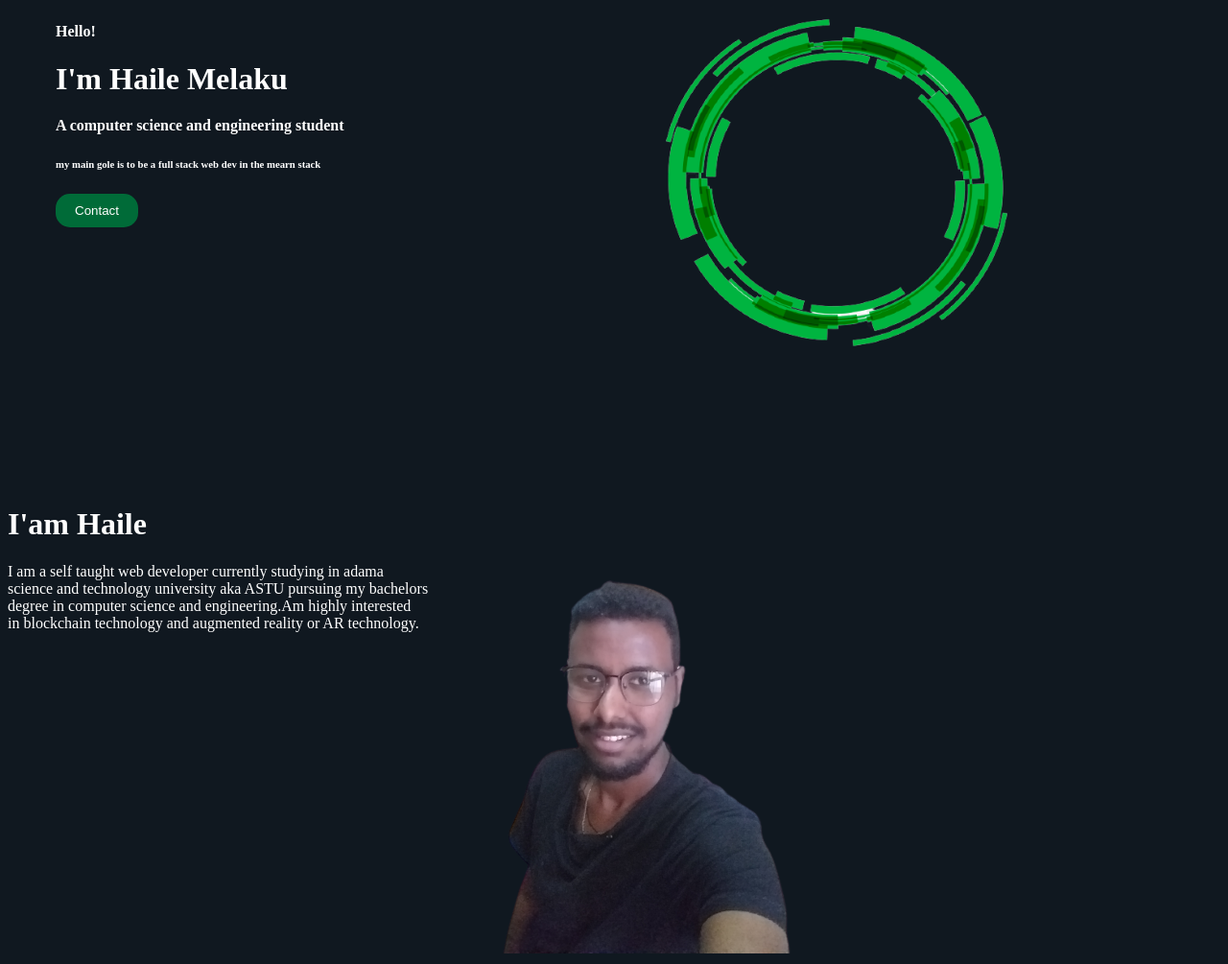
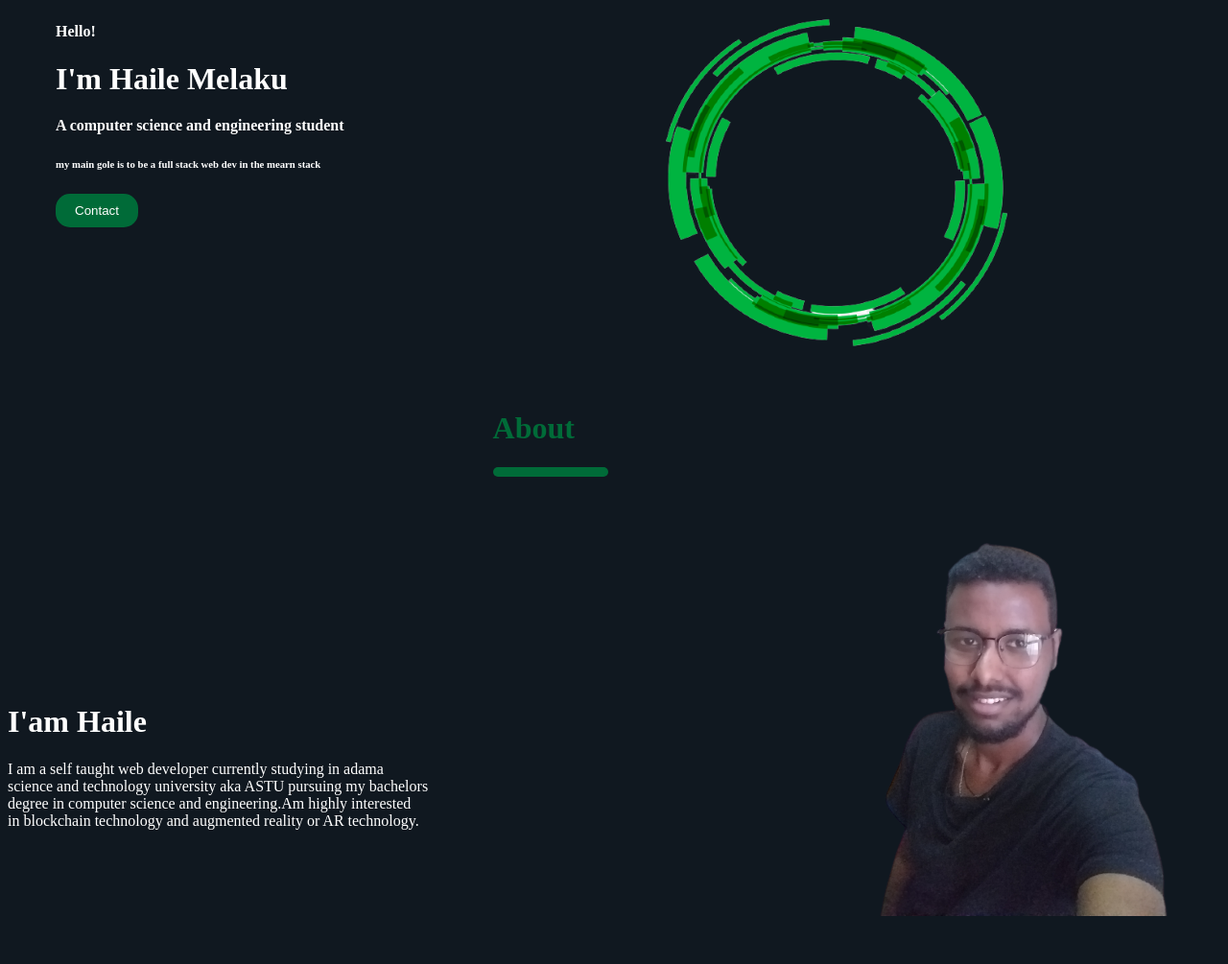
Before and after one commit to Haile-08/Personal_Websites, a plain HTML site: page index.html in a window 1280 px wide. Shown: the part 113-1118 px from the top of the page at 96% size. Drawn offline with Linux system fonts and the light colour scheme.

Commit message:
added the about page

```diff
--- a/css/style.css
+++ b/css/style.css
@@ -119,10 +119,30 @@ body{
 
 
 /*===========about=========*/
-.about{
+.aboutmin{
+    margin-left: 40%;
+    margin-right: 50%;
+
+}
+.line{
+    width: 120px;
+    height: 10px;
+    color: #fff;
+    background-color: var(--mygreen);
+    border-radius: 10px;
+
+}
+.h1{
+    color: var(--mygreen);
+}
+
+
+.main{
     display: flex;
 
-
+    align-items: center;
+    justify-content: space-between;
+    height: 500px;
 
 }
 .infor{
@@ -132,10 +152,13 @@ body{
 .images {
     display: flex;
     align-items: center;
-    justify-content: center;
+
+    margin-top: 40px;
+    margin-bottom: 100px;
+    height: 500px;
 
 }
 .images img{
-    padding-top: 10px;
+    margin-bottom: 100px;
 
 }
--- a/index.html
+++ b/index.html
@@ -10,7 +10,7 @@
 </head>
 <body>
     <!--==========Nav=========-->
-    <header class="header-1">
+    <header class="header-1" id="home">
         <nav class="name">
            <div><h1><a href="#">Haile Melaku</a></h1></div>
         </nav>
@@ -23,7 +23,7 @@
 
     </header>
     <!--==========Home=========-->
-    <main class="home" id="home">
+    <main class="home" >
         <div class="text">
              <h4>Hello!</h4>
              <h1>I'm Haile Melaku</h1>
@@ -37,6 +37,12 @@
     </main>
     <!---===========about=========-->
     <main class="about" id="about">
+        <div class="aboutmin">
+            <h1 class="h1">About</h1>
+            <div class="line"></div>
+        </div>
+
+        <div class="main">
         <div class="infor">
               <h1>I'am Haile</h1>
               <p>I am a self taught web  developer currently studying in adama <br>
@@ -48,6 +54,8 @@
         <div class="images">
             <img src="image/img.png" alt="">
         </div>
+    </div>
     </main>
+    <!---===========-->
 </body>
 </html>
```
